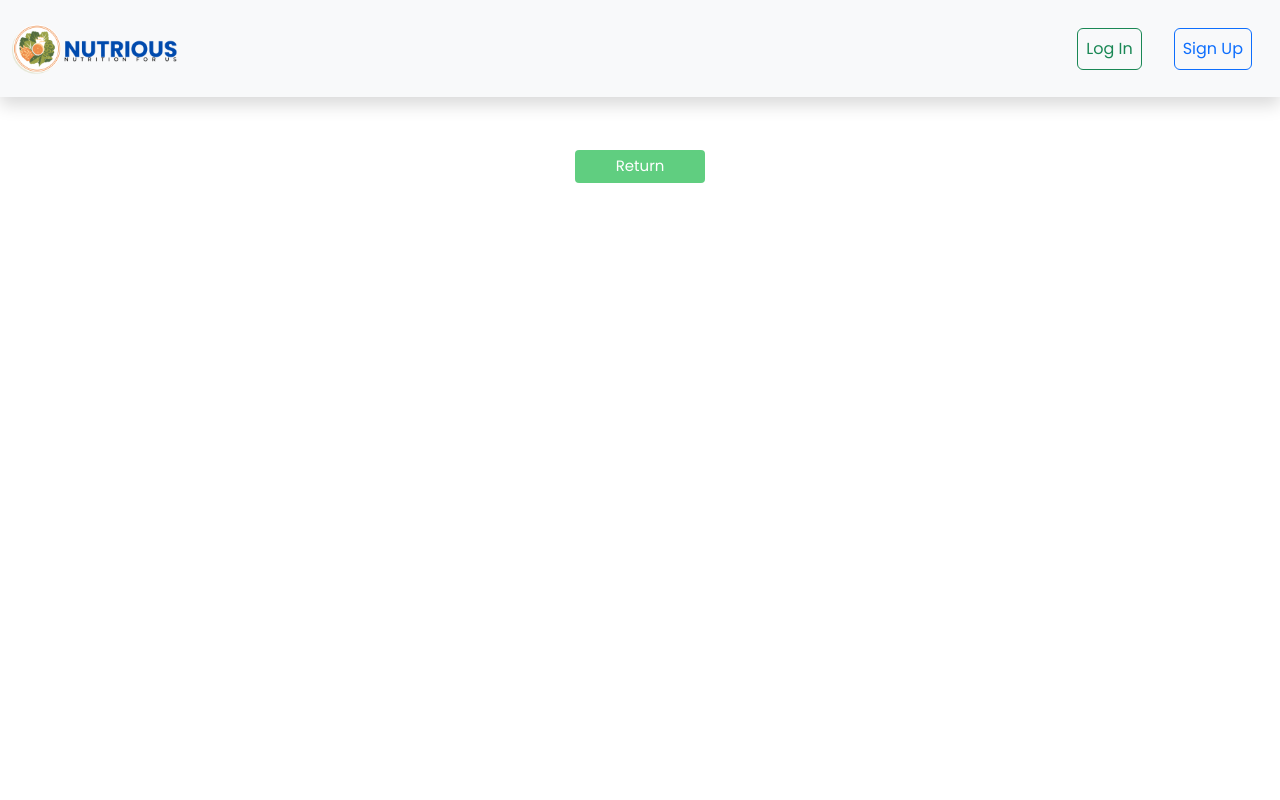
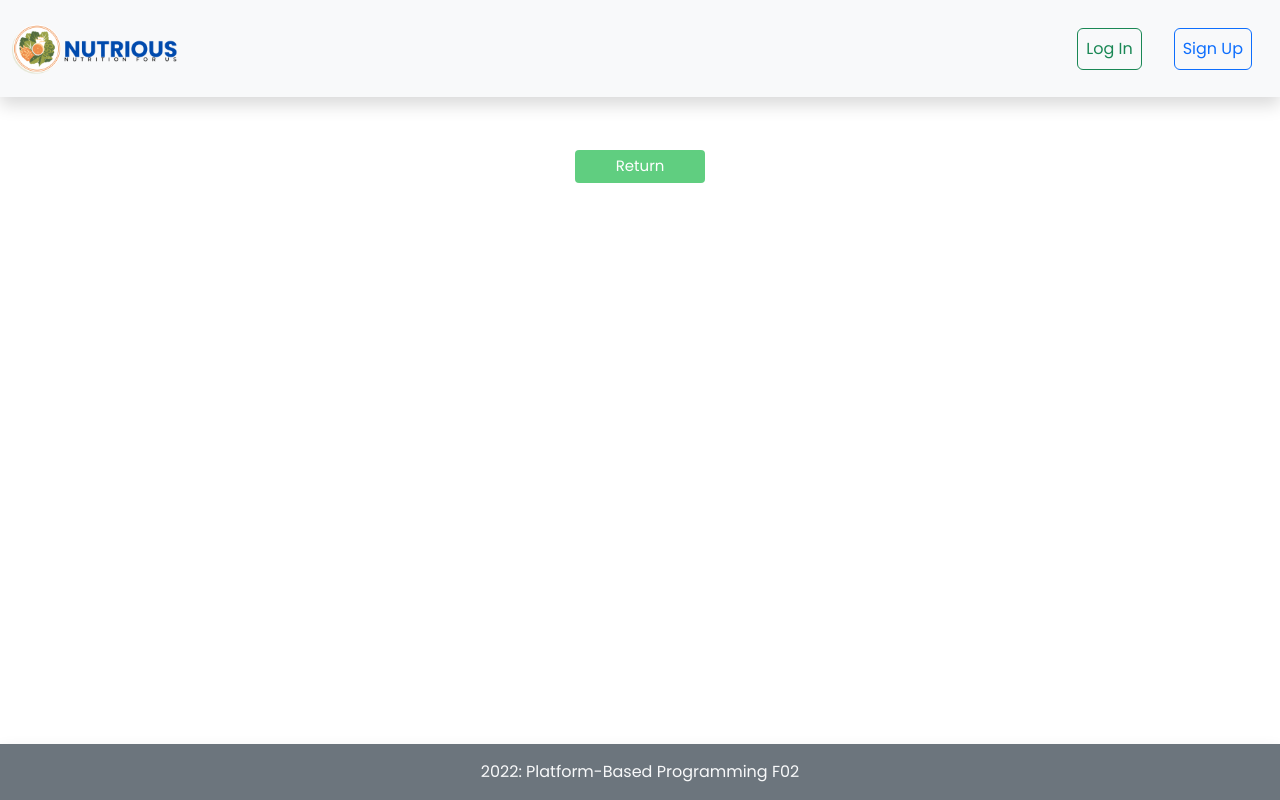
Before and after one commit to jaycentg/nutrious, a Django app: page /blog/details/ in a window 1280 px wide. Run offline with Django 4.2, Linux system fonts and the light colour scheme; some libraries are stand-ins or nearby versions.

Commit message:
add footer

```diff
--- a/templates/base.html
+++ b/templates/base.html
@@ -17,11 +17,24 @@
   body{
     font-family: 'Poppins', sans-serif;
   }
+  .site{
+    display: flex;
+    min-height: 100vh;
+    flex-direction: column;
+  }
+  .site-content{
+    flex: 1;
+  }
 </style>
 
-<body>
-  {% block content %}
-  {% endblock content %}
+<body class="site">
+  <main class="site-content">
+    {% block content %}
+    {% endblock content %}
+  </main>
+  <footer class="bg-secondary text-center text-lg-start shadow text-light">
+    <div class="text-center p-3">2022: Platform-Based Programming F02</div>
+  </footer>
 </body>
 
 </html>
```
